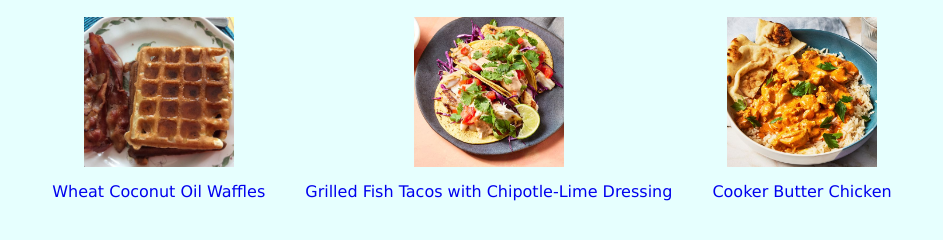
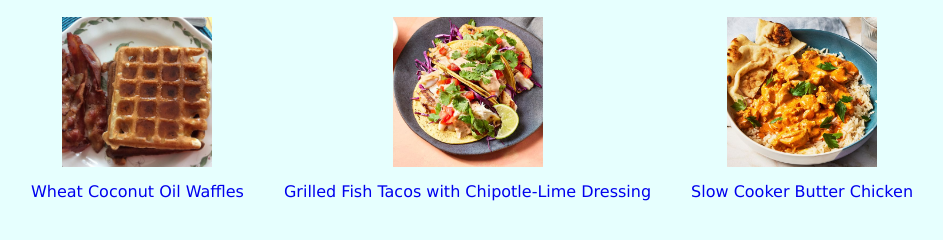
Before and after one commit to SooperCooper42/odin-recipes, a plain HTML site: page index.html in a window 1280 px wide. Shown: the part 86-326 px from the top of the page, without its empty margins (168-1111 px from the left). Drawn offline with Linux system fonts and the light colour scheme.

Commit message:
HTML Edit Slow Cooker

```diff
--- a/index.html
+++ b/index.html
@@ -23,8 +23,8 @@
       </li>
       <li class="menu-item">
         <a href="./recipes/butterchicken.html" class="menu"
-          ><img src="./images/butterServed.jpg" width="150px" /> Cooker Butter
-          Chicken</a
+          ><img src="./images/butterServed.jpg" width="150px" />Slow Cooker
+          Butter Chicken</a
         >
       </li>
     </ul>
```
